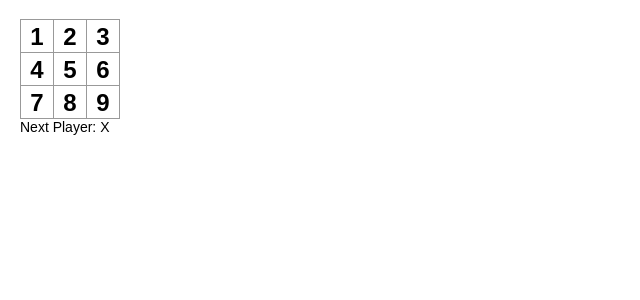
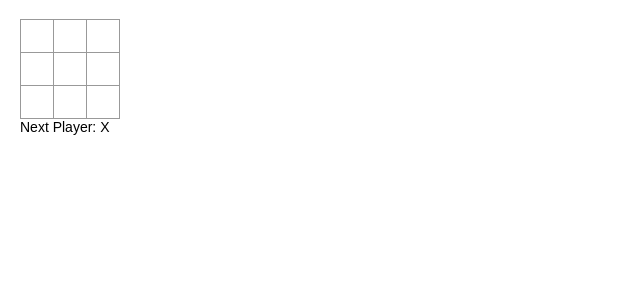
Before and after one commit to alexd16/react-rr, a React (Create React App) app: page / in a window 1280 px wide. Shown: the top 300 px of the page, without its empty margins (0-640 px from the left). Built offline with nearby package versions, Linux system fonts and the light colour scheme.

Commit message:
04 - Add state to component.

```diff
--- a/src/App.js
+++ b/src/App.js
@@ -1,12 +1,19 @@
-import React, { Component } from 'react';
+import React, { Component } from "react";
 
 class Square extends Component {
-  render() {
+  constructor(props) {
+    super(props);
+    this.state = {
+      value: null,
+    };
+  }
+
+  render() {
     return (
-      <button className="square">
-        {this.props.value}
+      <button className="square" onClick={() => this.setState({ value: "X" })}>
+        {this.state.value}
       </button>
-    )
+    );
   }
 }
 
@@ -15,22 +22,22 @@ class Board extends Component {
     return (
       <div>
         <div className="board-row">
-          <Square value={1}></Square>
-          <Square value={2}></Square>
-          <Square value={3}></Square>
+          <Square position={1} />
+          <Square position={2} />
+          <Square position={3} />
         </div>
         <div className="board-row">
-          <Square value={4}></Square>
-          <Square value={5}></Square>
-          <Square value={6}></Square>
+          <Square position={4} />
+          <Square position={5} />
+          <Square position={6} />
         </div>
         <div className="board-row">
-          <Square value={7}></Square>
-          <Square value={8}></Square>
-          <Square value={9}></Square>
+          <Square position={7} />
+          <Square position={8} />
+          <Square position={9} />
         </div>
       </div>
-    )
+    );
   }
 }
 
@@ -39,11 +46,9 @@ class TicTacToe extends Component {
     return (
       <div>
         <div>
-          <Board/>
+          <Board />
         </div>
-        <div>
-          Next Player: X
-        </div>
+        <div>Next Player: X</div>
       </div>
     );
   }
```
